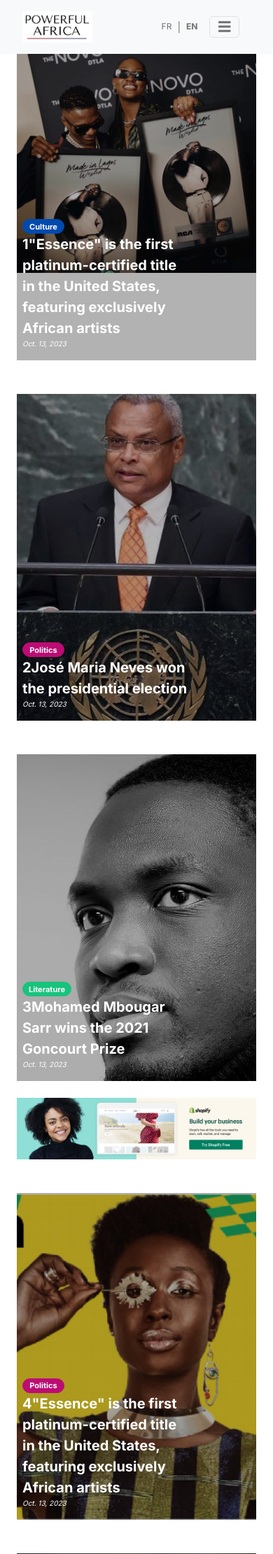
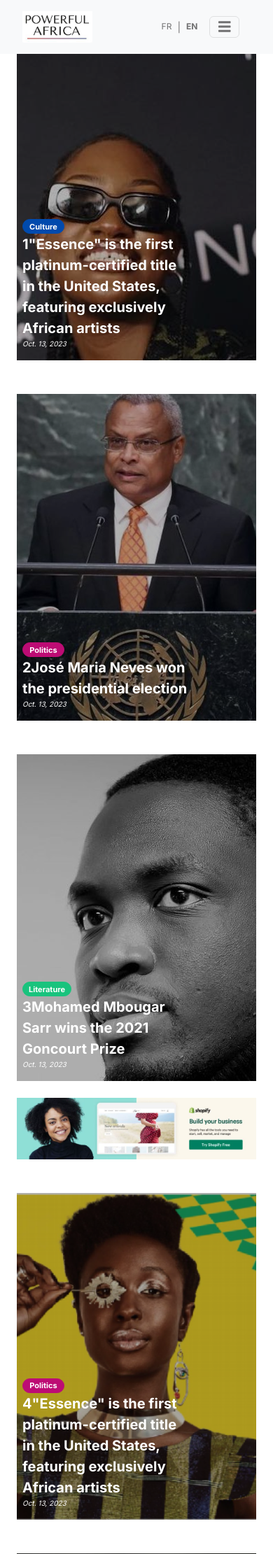
Before and after one commit to JanssenDaleCunanan/PWA, a Django app: page / in a window 390 px wide. Shown: the top 2221 px of the page at 70% size. Run offline with Django 4.2, Linux system fonts and the light colour scheme; data comes from the database, SQL or seed files in the repository; both versions use the stored data as it was after the commit.

Commit message:
revisions UI

```diff
--- a/PowerfulAfrica/blog/static/blog/css/style.css
+++ b/PowerfulAfrica/blog/static/blog/css/style.css
@@ -337,7 +337,7 @@ body{
 }
 
 .image-topRight {
-  width: inherit;
+  width: max-content;
   height: max-content;
 
 }
@@ -405,19 +405,19 @@ body{
 }
 
 /*XS screens for bottom articles*/
-@media (max-width: 575.99px) {
+@media (max-width: 575.98px) {
   .image-container-bottom{
     position: relative;
     width: 100%;
     height: 467px;
     overflow-y: hidden !important;
     overflow-x: hidden ;
-    display: flex;
+    display: flex !important;
     justify-content: center;
     align-items: center;
   }
   .image-container-bottom img{
-    width: max-content;
+    width: auto;
     height: 100%;
   }
 }
--- a/PowerfulAfrica/blog/templates/blog/altLanding.html
+++ b/PowerfulAfrica/blog/templates/blog/altLanding.html
@@ -390,7 +390,7 @@
 
                     {% for articleCard in articleCards %}
                         {% if forloop.counter0 >= 3 %}
-                            <div class="image-container-bottom d-lg-flex justify-content-center align-items-center mt-lg-3 d-md-block mt-5 mt-lg-0 d-block px-0 article1 text-ENG">
+                            <div class="image-container-bottom d-lg-flex justify-content-center align-items-center mt-lg-3 d-md-block mt-5 mt-lg-0 d-flex px-0 article1 text-ENG">
 
                                 <img src="{{articleCard.image.url}}" class="" alt="" >
                                 <a href="{{articleCard.pdf_english.url}}">
@@ -492,8 +492,8 @@
         <div class="d-flex justify-content-center align-items-center z-1 mt-4 my-lg-5 w-100 bg-landing">
             <div class="card-body d-flex justify-content-center align-items-center">
                 <div class="row d-flex justify-content-center align-items-center px-md-2  no-gutter">
-                    <div class="col-md-4 mt-md-0 col-lg-4 col-sm-12 mt-sm-2 col-12 mt-4  d-flex justify-content-md-center justify-content-start align-items-start pe-md-3 py-md-3">
-                        <div class=" logo-text d-flex justify-content-center align-items-center ms-4 ms-sm-5 ms-md-0" >
+                    <div class="col-md-4 mt-md-0 col-lg-4 col-sm-12 mt-sm-4 col-12 mt-4  d-flex justify-content-md-center justify-content-start align-items-start pe-md-3 py-md-3">
+                        <div class=" logo-text d-flex justify-content-center align-items-center  ms-4 ms-sm-5 ms-md-0" >
                         Powerful Africa Magazine
                         </div>
                     </div>
@@ -503,7 +503,7 @@
                     </div>
 
 
-                    <div class="col-md-4  col-lg-4  col-sm-7 col-9 d-md-flex  flex-md-column justify-content-md-start align-items-lg-center">
+                    <div class="col-md-4  col-lg-4  col-sm-7 col-9 d-md-flex mb-4 mb-sm-4  flex-md-column justify-content-md-start align-items-lg-center">
                         <div class="p-0 p-md-0 p-lg-0 ">
                             <h4 class="about-us text-ENG">About us</h4>
                             <h4 class="about-us text-FR" style="display: none;">À propos de nous</h4>
@@ -528,7 +528,7 @@
         <!--CTA-->
         <div class="">
             <div class="card mt-n15 z-1 my-lg-3 callToAction">
-                <div class="card-body d-md-flex justify-content-md-center align-items-md-center p-4 p-sm-5">
+                <div class="card-body d-md-flex justify-content-md-center align-items-md-center p-5 p-sm-5">
                     <div class="row gx-5 d-md-flex justify-content-md-center align-items-md-center align-items-center cta-row" id="cta">
                         <div class="col-lg-6 col-xxl-6 col-md-8 col-12 d-flex justify-content-center flex-column align-items-center text-ENG-CTA">
                             <h1 class=" display-7 text-center  text-md-center text-lg-start fw-bold cta-header">Get the best of <span class="fst-italic">Powerful Africa</span> in your inbox.
```
Also changed, not shown: PowerfulAfrica/db.sqlite3.
